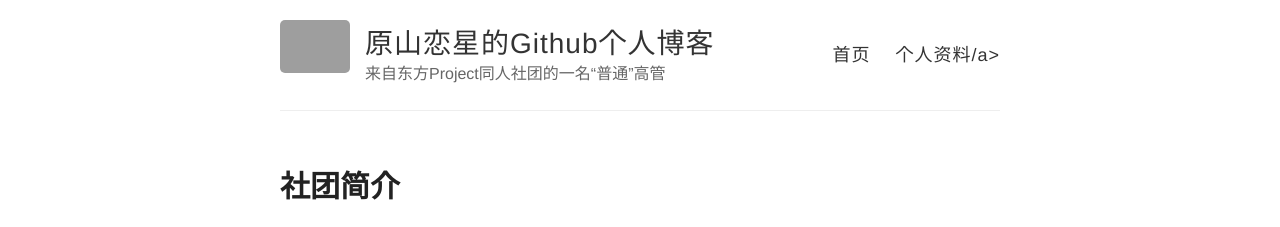
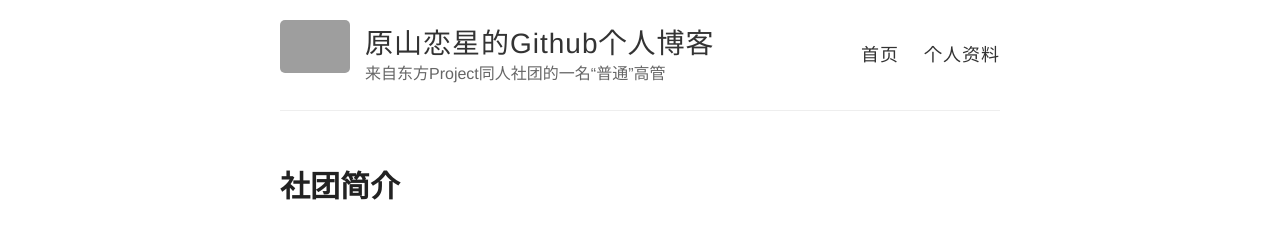
Before and after one commit to ManakaGekka/ManakaGekka.git1hub.io, a Jekyll site: the page built from index.html, in a window 1280 px wide. Shown: the top 227 px of the page. Built offline with Jekyll 4.4.1, drawn with Linux system fonts in a browser that asks for light colours; grey boxes are pictures that could not be loaded.

```diff
--- a/_layouts/default.html
+++ b/_layouts/default.html
@@ -28,7 +28,7 @@
 
           <nav>
             <a href="{{ site.baseurl }}/">首页</a>
-            <a href="{{ site.baseurl }}/about">个人资料/a>
+            <a href="{{ site.baseurl }}/about">个人资料</a>
           </nav>
         </header>
       </div>
```
